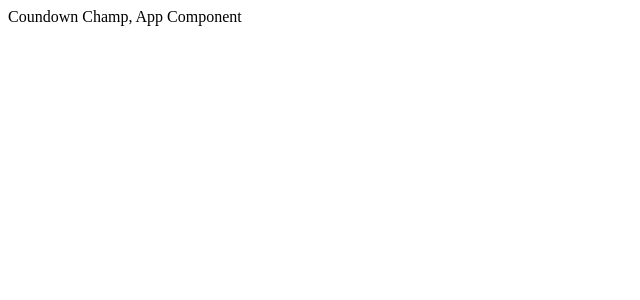
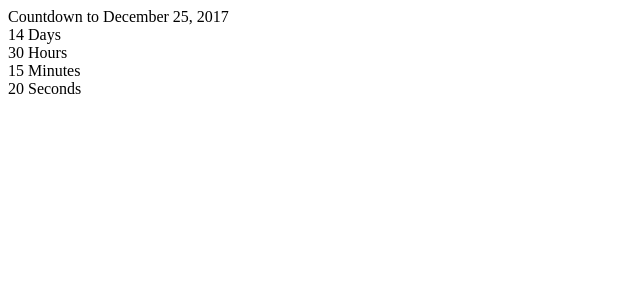
Before and after one commit to rcortezk9/react, a React (Create React App) app: page / in a window 1280 px wide. Shown: the top 300 px of the page, without its empty margins (0-640 px from the left). Built offline with nearby package versions, Linux system fonts and the light colour scheme.

Commit message:
Added struction to the app

```diff
--- a/src/App.jsx
+++ b/src/App.jsx
@@ -3,7 +3,15 @@
 class App extends Component {
     render( ) {//have to include the return statment
         return (
-            <div>Coundown Champ, App Component</div>
+            <div>
+                <div>Countdown to December 25, 2017</div>
+                <div>
+                    <div>14 Days</div>
+                    <div>30 Hours</div>
+                    <div>15 Minutes</div>
+                    <div>20 Seconds</div>
+                </div>
+            </div>
         )
     }
 }
```
